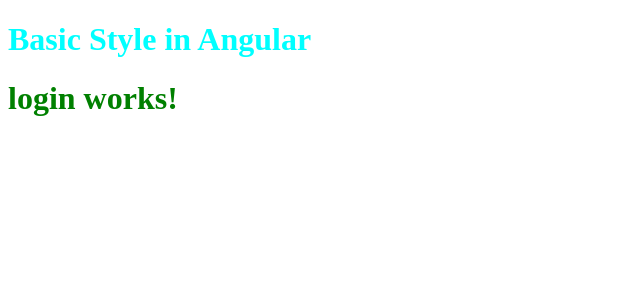
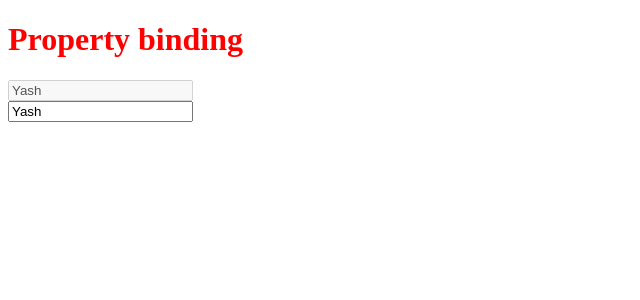
Before and after one commit to YashShetty2001/Angular, an Angular app: page / in a window 1280 px wide. Shown: the top 300 px of the page, without its empty margins (0-640 px from the left). Built offline with nearby package versions, Linux system fonts and the light colour scheme.

Commit message:
Property Binding

```diff
--- a/src/app/app.component.html
+++ b/src/app/app.component.html
@@ -1,6 +1,5 @@
 <h1 class="heading">{{title}} </h1>
-<!-- highest prefernce for this styling -->
-<Style> .heading{
-    color:aqua;
-}</Style>
-<app-login></app-login>
+
+<input type="text" name="user-name" value="{{name}}" disabled="{{disable}}">
+<br>
+<input type="text" name="user-name" [value]=name [disabled]=disable>
--- a/src/app/app.component.ts
+++ b/src/app/app.component.ts
@@ -6,7 +6,8 @@
   styleUrls: ['./app.component.css']
 })
 export class AppComponent {
-  title = 'Basic Style in Angular';
-
+  title = 'Property binding';
+  name="Yash";
+  disable=false;
 
 }
--- a/src/app/app.module.ts
+++ b/src/app/app.module.ts
@@ -2,14 +2,14 @@
 import { BrowserModule } from '@angular/platform-browser';
 
 import { AppComponent } from './app.component';
-import { LoginComponent } from './login/login.component';
+
 
 
 
 @NgModule({
     declarations: [
         AppComponent,
-        LoginComponent,
+
     ],
     providers: [],
     bootstrap: [AppComponent],
--- a/src/app/login/login.component.html
+++ /dev/null
@@ -1 +0,0 @@
-<h1 class="heading">login works!</h1>
--- a/src/styles.css
+++ b/src/styles.css
@@ -1,4 +1 @@
 /* You can add global styles to this file, and also import other style files */
-.heading{
-    color: green;
-}
```
Also changed, not shown: src/app/login/login.component.ts (deleted, +0 -10 lines), src/app/login/login.component.css (deleted), 1 other file (tests, documents, lock files or other folders).
